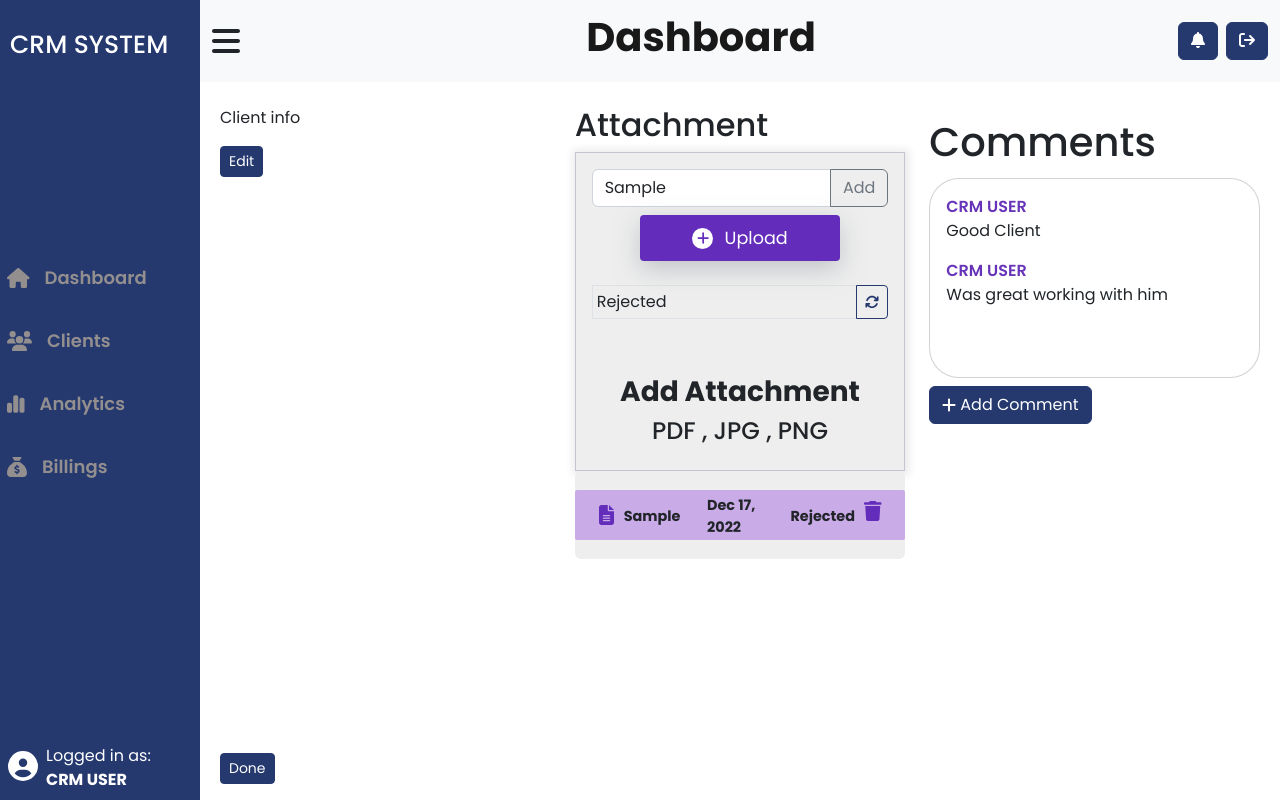
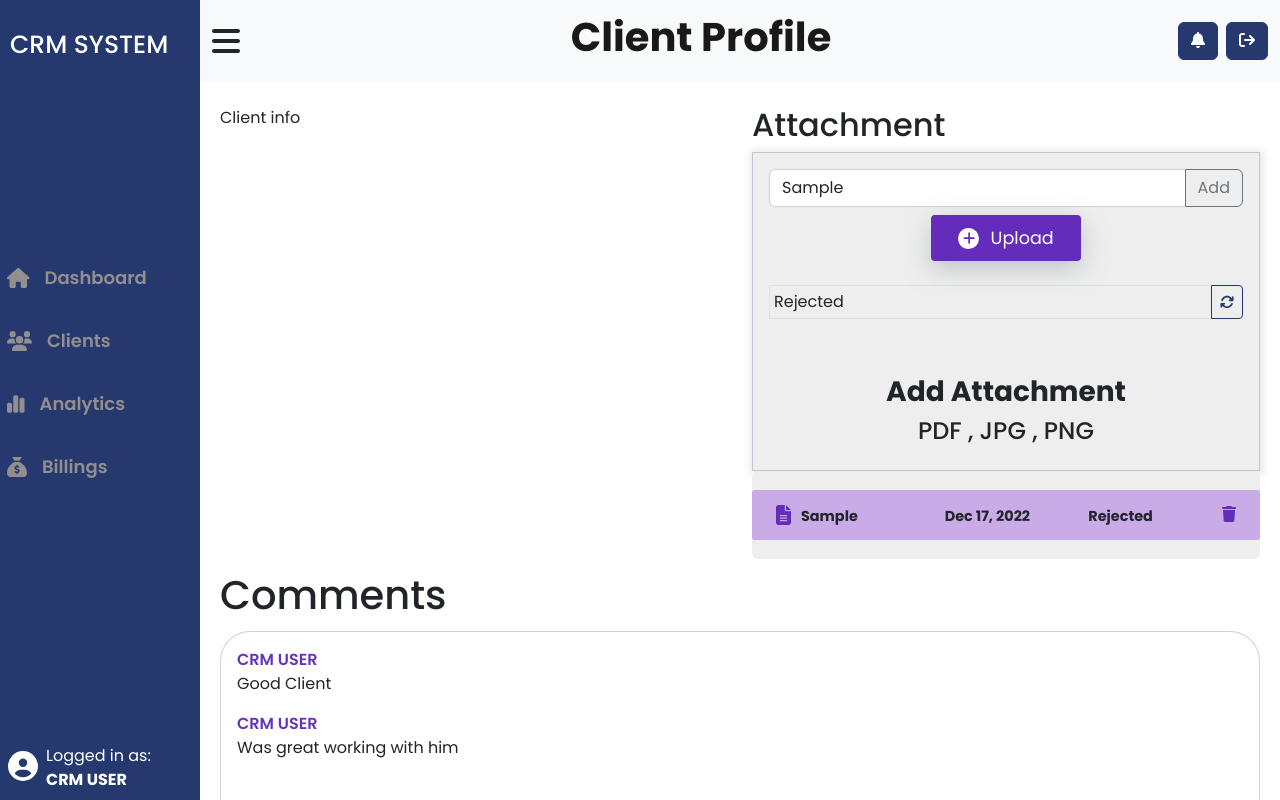
Before and after one commit to Fara7amad/crm-system, a React (Vite) app: page /details/1 in a window 1280 px wide. Both pictures are taken after typing "Sample" into the empty fields and a click on the button "Add". Built offline with nearby package versions, Linux system fonts and the light colour scheme.

Commit message:
refactoring

```diff
--- a/src/App.css
+++ b/src/App.css
@@ -13,10 +13,6 @@ a {
 	overflow: auto;
 }
 
-.select-menu-card {
-	min-width: 300px !important;
-}
-
 .rs-table {
 	font-size: 14px;
 }
--- a/src/components/Detailscss.css
+++ /dev/null
@@ -1,4 +0,0 @@
-#button-done {
-  bottom: 2%;
-  position: absolute;
-}
--- a/src/components/SideBar/Sidebar.jsx
+++ b/src/components/SideBar/Sidebar.jsx
@@ -38,14 +38,12 @@ const links = [
 const Sidebar = ({ isOpen }) => {
 	const ShowAnimation = {
 		hidden: {
-			width: 0,
 			opacity: 0,
 			transition: {
 				duration: 0.1,
 			},
 		},
 		show: {
-			width: "auto",
 			opacity: 1,
 			transition: {
 				duration: 0.2,
@@ -56,7 +54,7 @@ const Sidebar = ({ isOpen }) => {
 	return (
 		<div className="main-container">
 			<motion.div
-				animate={{ width: isOpen ? "" : "60px" }}
+				animate={{ width: isOpen ? "" : "55px" }}
 				className={`sidebar ${
 					isOpen ? "justify-content-between" : "justify-content-center"
 				}`}
--- a/src/components/client/ClientForm.jsx
+++ b/src/components/client/ClientForm.jsx
@@ -20,6 +20,7 @@ import {
 	faCity,
 	faEnvelope,
 } from "@fortawesome/free-solid-svg-icons";
+
 function ClientForm() {
 	let addClient = useAddClient();
 	const handleSubmit = (client) => {
@@ -154,7 +155,7 @@ function ClientForm() {
 										onChange={onChange}
 										value={client.company}
 										required
-										pattern="^[A-Za-z ]{3,15}$"
+										pattern="^[A-z\s]{3,15}$"
 									/>
 									<Form.Control.Feedback type="invalid">
 										Please provide a valid company.
@@ -177,7 +178,7 @@ function ClientForm() {
 										name="county"
 										onChange={onChange}
 										value={client.county}
-										pattern="^[A-Za-z ]{4,15}$"
+										pattern="^[A-Za-z]{4,15}$"
 									/>
 									<Form.Control.Feedback type="invalid">
 										Please provide a valid country.
@@ -198,7 +199,7 @@ function ClientForm() {
 										name="state"
 										onChange={onChange}
 										value={client.state}
-										pattern="^[A-Za-z]{2,2}$"
+										pattern="^[A-Z]{2,2}$"
 										minLength={2}
 										maxLength={2}
 									/>
@@ -224,7 +225,7 @@ function ClientForm() {
 										onChange={onChange}
 										value={client.city}
 										minLength={3}
-										pattern="^[A-Za-z]{3,10}$"
+										pattern="^[A-z]{3,10}$"
 									/>
 									<Form.Control.Feedback type="invalid">
 										Please provide a valid city.
@@ -245,7 +246,7 @@ function ClientForm() {
 										name="address"
 										onChange={onChange}
 										value={client.address}
-										pattern="^[A-Za-z0-9 ]{3,10}$"
+										pattern="^[A-Za-z0-9]{3,10}$"
 									/>
 									<Form.Control.Feedback type="invalid">
 										Please provide a valid address.
--- a/src/components/client/attachments/Attachment.css
+++ b/src/components/client/attachments/Attachment.css
@@ -2,11 +2,6 @@
 	background-color: #eee;
 	border: 1px solid #c9c3d0;
 	padding: 1em;
-	min-width: 200px;
-	min-height: 300px;
-	max-width: 400px;
-	max-height: 600px;
-	margin: auto;
 	display: flex;
 	justify-content: center;
 	align-items: center;
@@ -21,7 +16,7 @@
 
 .file-inputs input {
 	position: relative;
-	max-width: 200px;
+	max-width: 150px;
 	height: 46px;
 	z-index: 2;
 	cursor: pointer;
@@ -105,14 +100,12 @@ i {
 }
 
 .items {
-	max-width: 400px;
-	min-width: 200px;
-	max-height: 200px;
+	max-height: 350px;
 	overflow-y: auto;
 	background: #eee;
 	border-radius: 6px;
 	position: relative;
-	margin: auto;
+	margin: 0;
 }
 
 .attachment-title {
--- a/src/components/client/attachments/Attachment.jsx
+++ b/src/components/client/attachments/Attachment.jsx
@@ -14,7 +14,7 @@ import { faFileAlt, faTrash } from "@fortawesome/free-solid-svg-icons";
 
 const Attachment = () => {
 	const [title, setTitle] = useState("");
-	const [atts, setAtts] = useState([]);
+	const [attachments, setAttachments] = useState([]);
 
 	const [statuses, setStatuses] = useLocalStorage(
 		"attachment-statuses", //key in local storage
@@ -31,20 +31,23 @@ const Attachment = () => {
 
 	const [status, setStatus] = useState(statuses[0]);
 
-	const addAtt = () => {
+	const addAttachment = () => {
 		const id = new Date().getTime().toString();
 		if (title.trim()) {
-			setAtts((prev) => [...prev, { title, date: new Date(), status, id }]);
+			setAttachments((prev) => [
+				...prev,
+				{ title, date: new Date(), status, id },
+			]);
 		}
 	};
 
-	const deleteFile = (id) => {
+	const deleteAttachment = (id) => {
 		// delete attachment
-		let newArrayAttachments = atts.filter(function (element) {
+		let newArrayAttachments = attachments.filter(function (element) {
 			return element.id != id;
 		});
 
-		setAtts(newArrayAttachments);
+		setAttachments(newArrayAttachments);
 	};
 
 	return (
@@ -63,7 +66,7 @@ const Attachment = () => {
 						<Button
 							variant="outline-secondary"
 							id="button-addon2"
-							onClick={addAtt}
+							onClick={addAttachment}
 						>
 							Add
 						</Button>
@@ -71,6 +74,7 @@ const Attachment = () => {
 
 					<div className="file-inputs">
 						<input type="file" />
+
 						<button className="btn-upload">
 							<i>
 								<FontAwesomeIcon icon={faPlus} />
@@ -92,8 +96,8 @@ const Attachment = () => {
 				</div>
 
 				<div className="items">
-					{atts.map((attachment) => (
-						<li className="attachment list-item" key={attachment.id}>
+					{attachments.map((attachment) => (
+						<li className="attachment" key={attachment.id}>
 							<FontAwesomeIcon icon={faFileAlt} className="icon" size="xs" />
 
 							<p className="attachment-title attachment-p">
@@ -102,12 +106,12 @@ const Attachment = () => {
 							<p className="attachment-p">{formatDate(attachment.date)}</p>
 							<p className="attachment-p">{attachment.status}</p>
 
-							<div className="actions">
+							<div>
 								<FontAwesomeIcon
 									icon={faTrash}
-									onClick={() => deleteFile(attachment.id)}
-									className="icon"
-									size="xs"
+									onClick={() => deleteAttachment(attachment.id)}
+									size="md"
+									className="cursor-pointer"
 								/>
 							</div>
 						</li>
--- a/src/components/navigation-bar/NavigationBar.jsx
+++ b/src/components/navigation-bar/NavigationBar.jsx
@@ -12,19 +12,20 @@ import {
 import Notification from "./Notification";
 
 export default function NavigationBar({ toggleSidebar }) {
-	const location = useLocation().pathname;
+	const pathname = useLocation().pathname;
 
 	const getCurrentTitle = () => {
-		switch (location) {
+		if (pathname.includes("details")) return "Client Profile";
+
+		switch (pathname) {
 			case "/":
+				return "Dashboard";
 			case "/clients":
 				return "Clients";
 			case "/reports":
 				return "Reports";
 			case "/billings":
 				return "Billings";
-			default:
-				return "Dashboard";
 		}
 	};
 
--- a/src/components/ui/MagicSelect.jsx
+++ b/src/components/ui/MagicSelect.jsx
@@ -67,12 +67,14 @@ const ListOption = ({ option, setList, onSelect, selected }) => {
 		content = (
 			<Stack
 				direction="horizontal"
-        className={`justify-content-between align-items-center border-bottom cursor-pointer p-2 ${
-          styles["option"]
-        } ${isSelected && styles.selected}`}
+				className={[
+					styles.option,
+					"justify-content-between align-items-center border-bottom cursor-pointer p-2",
+					isSelected && styles.selected,
+				]}
 			>
 				<h5
-          className={`m-0 text-capitalize flex-grow-1 fs-6`}
+					className="m-0 text-capitalize flex-grow-1 fs-6"
 					onClick={() => onSelect(optionInput)}
 				>
 					{option}
@@ -158,9 +160,10 @@ function MagicSelect({ options, setList, selected, setSelected }) {
 				onToggle={(nextShow) => setShow(nextShow)}
 				trigger="click"
 				placement="bottom-start"
+				flip
 				rootClose
 				overlay={(props) => (
-          <Card className="shadow select-menu-card" {...props}>
+					<Card className={["shadow", styles["list-card"]]} {...props}>
 						{options.map((option) => (
 							<ListOption
 								key={option}
@@ -179,7 +182,10 @@ function MagicSelect({ options, setList, selected, setSelected }) {
 				{({ ref }) => (
 					<InputGroup ref={ref}>
 						<div
-              className={`flex-grow-1 border p-1 cursor-pointer text-capitalize ${styles["option-label"]}`}
+							className={[
+								"flex-grow-1 border p-1 cursor-pointer text-capitalize",
+								styles["option-label"],
+							]}
 							onClick={() => setShow(true)}
 						>
 							{selected ? selected : "No Select"}
--- a/src/components/ui/MagicSelect.module.css
+++ b/src/components/ui/MagicSelect.module.css
@@ -1,3 +1,9 @@
+.list-card {
+	min-width: 400px !important;
+	z-index: 2000;
+	overflow: hidden;
+}
+
 .option-label {
 	min-width: 200px;
 }
--- a/src/contexts/ClientsContext.jsx
+++ b/src/contexts/ClientsContext.jsx
@@ -36,6 +36,7 @@ export default function ClientsProvider({ children }) {
 				clientsJson.map((ct) => ({
 					...ct,
 					id: uuid(),
+					projectsCount: Math.floor(Math.random() * 30),
 				}))
 			),
 			jsonReviver
--- a/src/pages/ClientDetails.jsx
+++ b/src/pages/ClientDetails.jsx
@@ -1,32 +1,34 @@
 import Row from "react-bootstrap/Row";
 import Col from "react-bootstrap/Col";
-import "@components/Detailscss.css";
 import Button from "react-bootstrap/Button";
-import { Link, useParams } from "react-router-dom";
+import { Link } from "react-router-dom";
 
 import Comments from "@components/client/comments/Comments";
 import Attachment from "@components/client/attachments/Attachment";
 
 const ClientDetails = () => {
-	const { id } = useParams();
-
 	return (
 		<div className="p-2">
-			<Button id="button-done" size="sm" as={Link} to="/clients">
+			<Button
+				className="position-absolute"
+				style={{ bottom: "2%" }}
+				size="sm"
+				as={Link}
+				to="/clients"
+			>
 				Done
 			</Button>
 
 			<Row>
-				<Col xs={12} md={6} lg={4}>
+				<Col xs={12} lg={6} xxl={4}>
 					<p>Client info</p>
-					<Button size="sm">Edit</Button>
 				</Col>
 
-				<Col xs={12} md={6} lg={4}>
+				<Col xs={12} lg={6} xxl={4}>
 					<Attachment />
 				</Col>
 
-				<Col xs={12} md={4} lg={4}>
+				<Col xs={12} xxl={4}>
 					<Comments />
 				</Col>
 			</Row>
--- a/src/pages/Reports.jsx
+++ b/src/pages/Reports.jsx
@@ -46,8 +46,6 @@ function Reports() {
 				data={currentItems}
 				sortType={sortType}
 				onSortColumn={handleSortColumn}
-				// height={660}
-				expandedRowKeys={["id", "company"]}
 				autoHeight
 				virtualized
 			>
```
Lines whose indentation alone changed are shown as unchanged.
